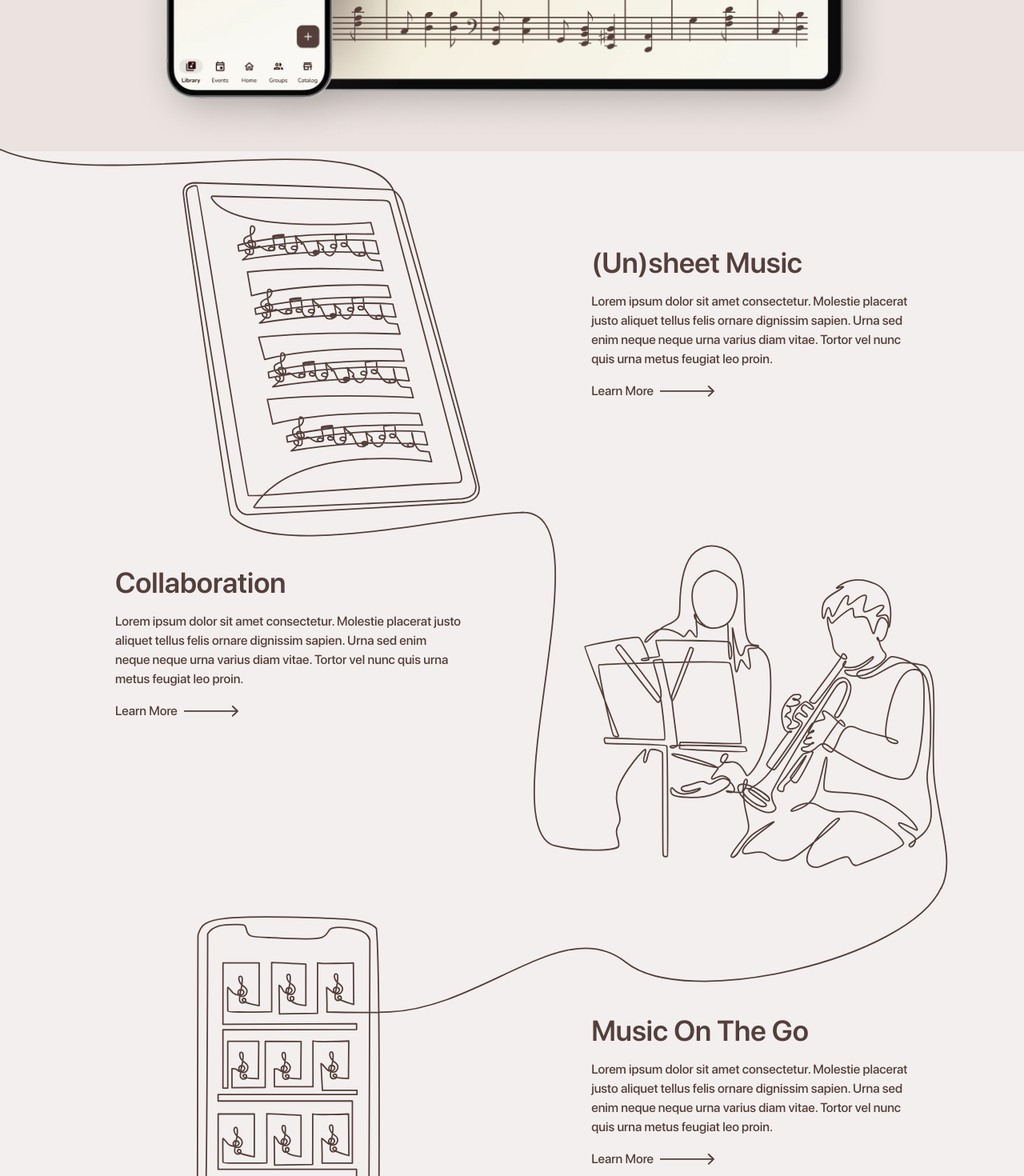
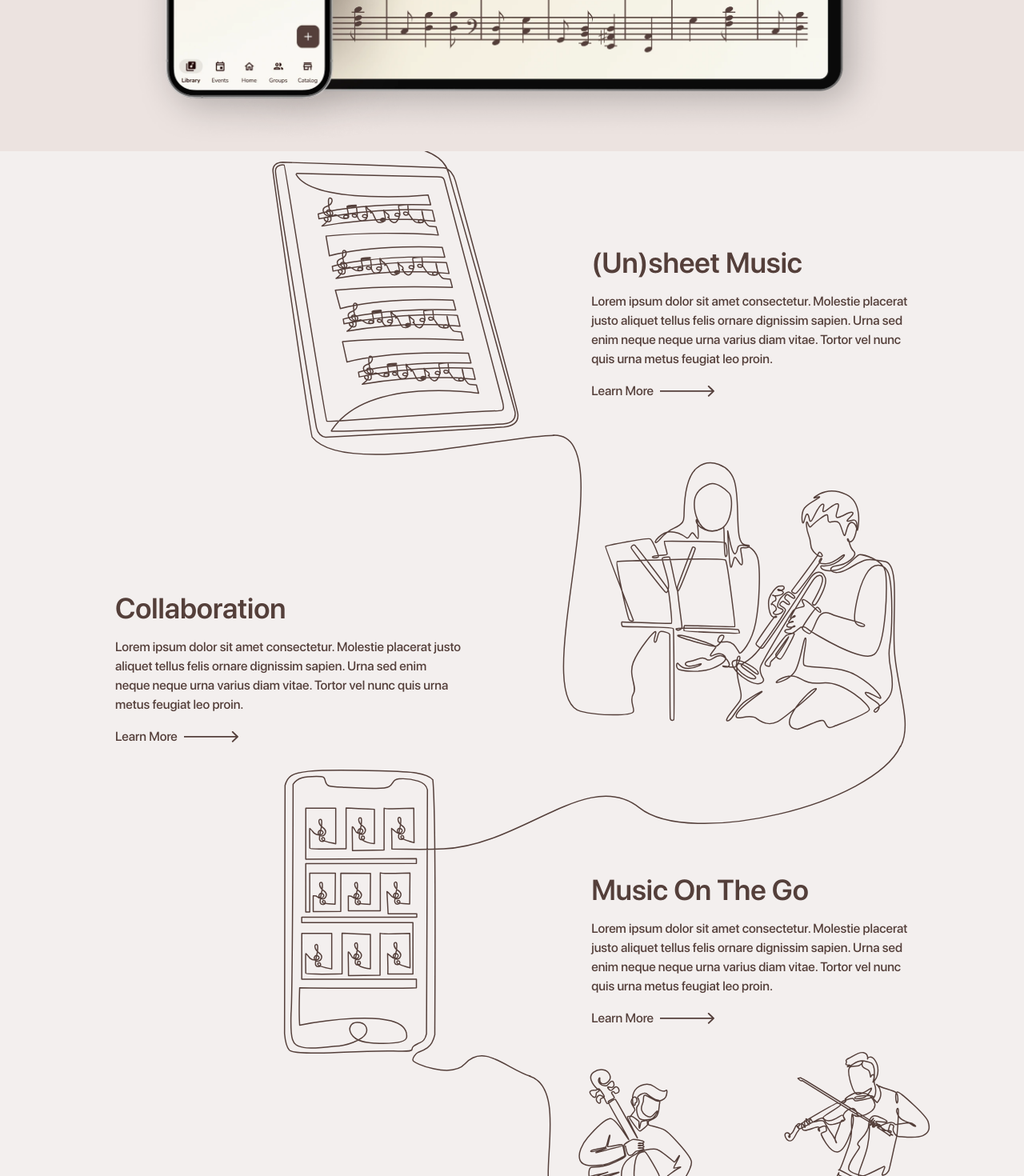
Before and after one commit to NenadLekic86/ismail-ff, a Next.js app: page / in a window 1280 px wide. Shown: the part 1330-2800 px from the top of the page at 80% size. Built offline with nearby package versions, Linux system fonts and the light colour scheme; a web font is replaced by a local one.

Commit message:
Made big changes to Animated Section V2

```diff
--- a/app/globals.css
+++ b/app/globals.css
@@ -114,9 +114,6 @@ body {
   border-radius: 44px !important;
 }
 
-/* ===== Custom Padding Bottom Classes - Ordered from smallest to largest ===== */
-
-/* Base: 850px and up */
 @media (min-width: 850px) {
   .custom-pb1 {
     padding-bottom: 5rem;
@@ -132,7 +129,6 @@ body {
   }
 }
 
-/* 900px and up */
 @media (min-width: 900px) {
   .custom-pb1 {
     padding-bottom: 5rem;
@@ -148,7 +144,6 @@ body {
   }
 }
 
-/* 1024px and up */
 @media (min-width: 1024px) {
   .testimonials-swiper .swiper-slide {
     visibility: hidden;
@@ -164,46 +159,60 @@ body {
   }
 }
 
-/* 1050px and up */
-@media (min-width: 1050px) {
+@media (min-width: 1024px) and (max-width: 1339px) {
   .custom-pb1 {
     padding-bottom: 15rem;
   }
   .custom-pb2 {
-    padding-bottom: 15rem;
+    padding-bottom: 10rem;
   }
   .custom-pb3 {
     padding-bottom: 15rem;
   }
   .custom-pb4 {
-    padding-bottom: 20rem;
+    padding-bottom: 10rem;
+  }
+
+  .big-animation-holder {
+    max-width: 1060px;
+    left: 50% !important;
+    transform: translateX(-50%);
   }
 }
 
-/* 1280px and up */
-@media (min-width: 1280px) {
-  .custom-pb1 {
-    padding-bottom: 20rem;
+@media (min-width: 1340px) and (max-width: 1439px) {
+  .custom-pb1, .custom-pb2, .custom-pb3, .custom-pb4 {
+    padding-bottom: 21rem;
   }
-  .custom-pb2 {
-    padding-bottom: 30rem;
-  }
-  .custom-pb3 {
-    padding-bottom: 25rem;
-  }
-  .custom-pb4 {
-    padding-bottom: 30rem;
+
+  .big-animation-holder {
+    max-width: 1200px;
+    left: 50% !important;
+    transform: translateX(-50%);
   }
 }
 
-/* 1366px and up */
-@media (min-width: 1366px) {
-  .custom-pb1, .custom-pb2, .custom-pb3, .custom-pb4 {
-    padding-bottom: 21rem;
+@media (min-width: 1366px) and (max-height: 1024px) {
+  .custom-pb1 {
+    padding-bottom: 15rem;
+  }
+  .custom-pb2 {
+    padding-bottom: 16rem;
+  }
+  .custom-pb3 {
+    padding-bottom: 15rem;
+  }
+  .custom-pb4 {
+    padding-bottom: 23rem;
+  }
+
+  .big-animation-holder {
+    max-width: 1200px;
+    left: 50% !important;
+    transform: translateX(-50%);
   }
 }
 
-/* 1440px and up */
 @media (min-width: 1440px) {
   .custom-pb1 {
     padding-bottom: 20rem;
@@ -217,124 +226,17 @@ body {
   .custom-pb4 {
     padding-bottom: 30rem;
   }
-}
 
-/* 1680px and up */
-@media (min-width: 1680px) {
-  .custom-pb1 {
-    padding-bottom: 50rem;
-  }
-  .custom-pb2 {
-    padding-bottom: 35rem;
-  }
-  .custom-pb3 {
-    padding-bottom: 30rem;
-  }
-  .custom-pb4 {
-    padding-bottom: 45rem;
+  .big-animation-holder {
+    max-width: 1440px;
+    left: 50% !important;
+    transform: translateX(-50%);
   }
 }
 
 @media (min-width: 1139px) {
   .ilustration-holder {
     top: -380px;
-  }
-}
-
-/* ===== Width + Height Specific Queries (ordered by width, then height) ===== */
-
-/* 1024px wide, max 600px height */
-@media (min-width: 1024px) and (max-height: 600px) {
-  .custom-pb1 {
-    padding-bottom: 5rem;
-  }
-  .custom-pb2 {
-    padding-bottom: 8rem;
-  }
-  .custom-pb3 {
-    padding-bottom: 3rem;
-  }
-  .custom-pb4 {
-    padding-bottom: 10rem;
-  }
-}
-
-@media (min-width: 1024px) and (max-height: 768px) {
-  .custom-pb1 {
-      padding-bottom: 8rem;
-    }
-    .custom-pb2 {
-      padding-bottom: 10rem;
-    }
-    .custom-pb3 {
-      padding-bottom: 13rem;
-    }
-    .custom-pb4 {
-      padding-bottom: 10rem;
-    }
-  }
-
-/* 1080px wide, max 810px height */
-@media (min-width: 1080px) and (max-height: 810px) {
-  .custom-pb1 {
-    padding-bottom: 10rem;
-  }
-  .custom-pb2 {
-    padding-bottom: 15rem;
-  }
-  .custom-pb3 {
-    padding-bottom: 10rem;
-  }
-  .custom-pb4 {
-    padding-bottom: 15rem;
-  }
-}
-
-/* 1138px wide, max 712px height */
-@media (min-width: 1138px) and (max-height: 712px) {
-  .custom-pb1 {
-    padding-bottom: 10rem;
-  }
-  .custom-pb2 {
-    padding-bottom: 15rem;
-  }
-  .custom-pb3 {
-    padding-bottom: 10rem;
-  }
-  .custom-pb4 {
-    padding-bottom: 15rem;
-  }
-}
-
-/* 1180px wide, max 820px height */
-@media (min-width: 1180px) and (max-height: 820px) {
-  .custom-pb1 {
-    padding-bottom: 15rem;
-  }
-  .custom-pb2 {
-    padding-bottom: 15rem;
-  }
-  .custom-pb3 {
-    padding-bottom: 10rem;
-  }
-  .custom-pb4 {
-    padding-bottom: 15rem;
-  }
-}
-
-/* 1280px wide, max 800px height */
-@media (min-width: 1280px) and (max-height: 800px) {
-  .custom-pb1 {
-    padding-bottom: 13rem;
-  }
-  .custom-pb2 {
-    padding-bottom: 23rem;
-  }
-  .custom-pb3 {
-    padding-bottom: 13rem;
-  }
-  .custom-pb4 {
-    padding-bottom: 23rem;
   }
 }
 
--- a/components/AnimatedSection.tsx
+++ b/components/AnimatedSection.tsx
@@ -193,9 +193,9 @@ export default function AnimatedSection() {
   }, [playedAnimations, currentMaxFrame, bigAnimLooping, bigAnimInitialized, lastSectionTime, lastSectionIndex]);
 
   return (
-    <section ref={sectionRef} className="ilustration-wrapper my-30 relative">
+    <section ref={sectionRef} className="ilustration-wrapper my-30 w-full relative">
         {/* Big background Lottie animation - Desktop only (lg and up) */}
-        <div className="hidden lg:block absolute lg:-top-[180px] xl:-top-[230px] -left-[50px] w-full h-auto pointer-events-none z-[0]">
+        <div className="hidden lg:block absolute lg:-top-[180px] xl:-top-[230px] -left-[50px] w-full h-auto pointer-events-none z-[0] big-animation-holder">
           {!bigAnimLooping ? (
             <Lottie
               lottieRef={bigAnimRef}
@@ -221,7 +221,7 @@ export default function AnimatedSection() {
           )}
         </div>
 
-        <div className="max-w-screen-2xl mx-auto px-6 md:px-36 relative z-[1] custom-pb1">
+        <div className="max-w-screen-2xl mx-auto px-6 xl:px-36 relative z-[1] custom-pb1">
             {/* Trigger point for section 1 - always present for intersection observer */}
             <div ref={container1Ref} data-animation-index="1" className="absolute top-0 left-0 w-full h-px pointer-events-none" />
             <div className="flex flex-col lg:flex-row items-center">
@@ -265,7 +265,7 @@ export default function AnimatedSection() {
             </div>
         </div>
 
-        <div className="max-w-screen-2xl mx-auto px-6 md:px-36 relative z-[1] custom-pb2">
+        <div className="max-w-screen-2xl mx-auto px-6 xl:px-36 relative z-[1] custom-pb2">
             {/* Trigger point for section 2 - always present for intersection observer */}
             <div ref={container2Ref} data-animation-index="2" className="absolute top-0 left-0 w-full h-px pointer-events-none" />
             <div className="flex flex-col-reverse lg:flex-row items-center">
@@ -316,7 +316,7 @@ export default function AnimatedSection() {
             </div>
         </div>
 
-        <div className="max-w-screen-2xl mx-auto px-6 md:px-36 relative z-[1] custom-pb3">
+        <div className="max-w-screen-2xl mx-auto px-6 xl:px-36 relative z-[1] custom-pb3">
             {/* Trigger point for section 3 - always present for intersection observer */}
             <div ref={container3Ref} data-animation-index="3" className="absolute top-0 left-0 w-full h-px pointer-events-none" />
             <div className="flex flex-col lg:flex-row items-center">
@@ -360,7 +360,7 @@ export default function AnimatedSection() {
             </div>
         </div>
 
-        <div className="max-w-screen-2xl mx-auto px-6 md:px-36 relative z-[1] custom-pb4">
+        <div className="max-w-screen-2xl mx-auto px-6 xl:px-36 relative z-[1] custom-pb4">
             {/* Trigger point for section 4 - always present for intersection observer */}
             <div ref={container4Ref} data-animation-index="4" className="absolute top-0 left-0 w-full h-px pointer-events-none" />
             <div className="flex flex-col-reverse lg:flex-row items-center">
@@ -411,7 +411,7 @@ export default function AnimatedSection() {
             </div>
         </div>
 
-        <div className="max-w-screen-2xl mx-auto px-6 md:px-36 relative z-[1]">
+        <div className="max-w-screen-2xl mx-auto px-6 xl:px-36 relative z-[1]">
             {/* Trigger point for section 5 - always present for intersection observer */}
             <div ref={container5Ref} data-animation-index="5" className="absolute top-0 left-0 w-full h-px pointer-events-none" />
             <div className="flex flex-col lg:flex-row items-center">
--- a/components/TabletMobileView.tsx
+++ b/components/TabletMobileView.tsx
@@ -4,7 +4,7 @@ import Image from "next/image";
 
 export default function TabletMobileView() {
     return (
-        <section className="tablet-mobile-view mx-auto max-w-6xl px-4 sm:px-6 lg:px-8 relative">
+        <section className="tablet-mobile-view mx-auto max-w-6xl px-4 sm:px-6 lg:px-8 relative z-[1]">
             <div className="mx-auto max-w-[950px]">
                 <Image
                     src="/tablet_mobile_view2.webp"
```
